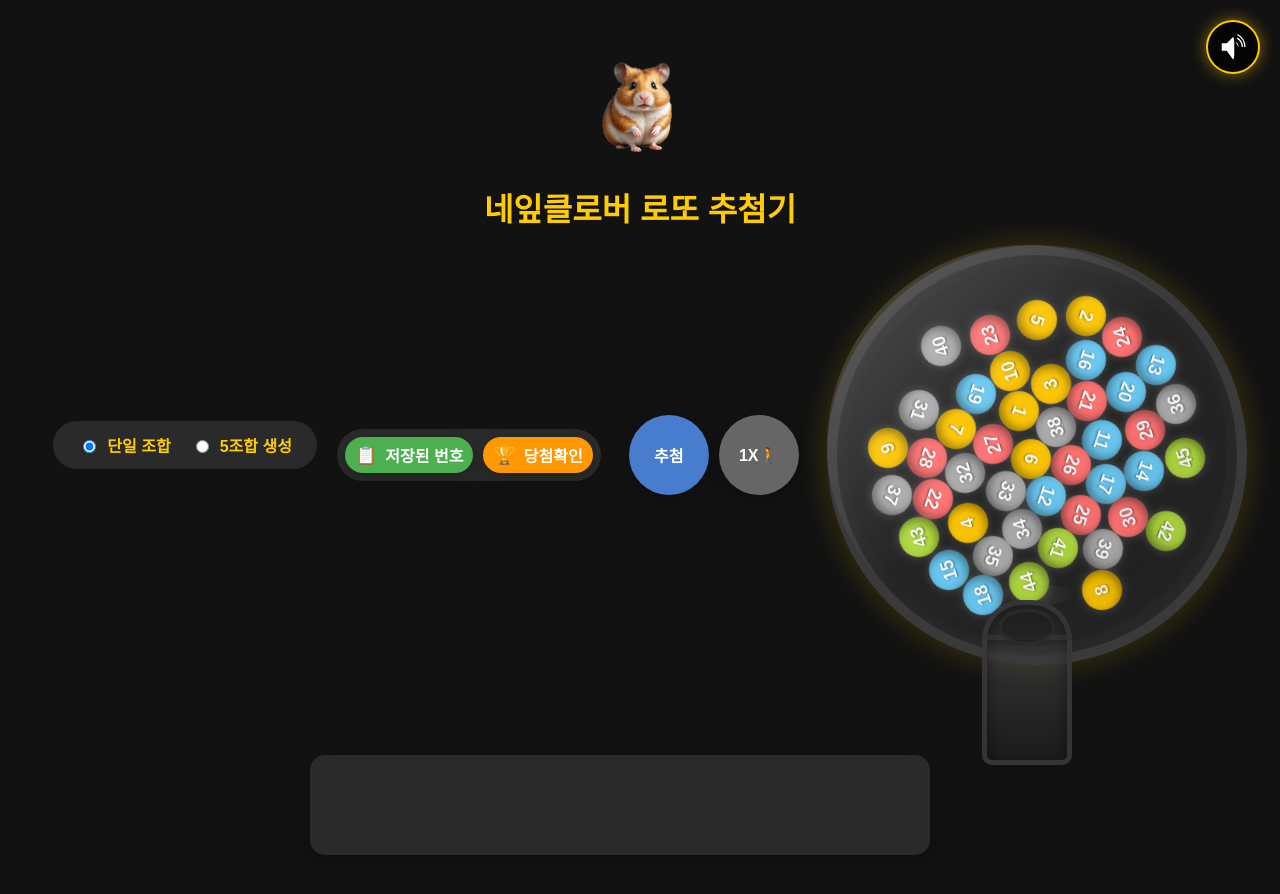
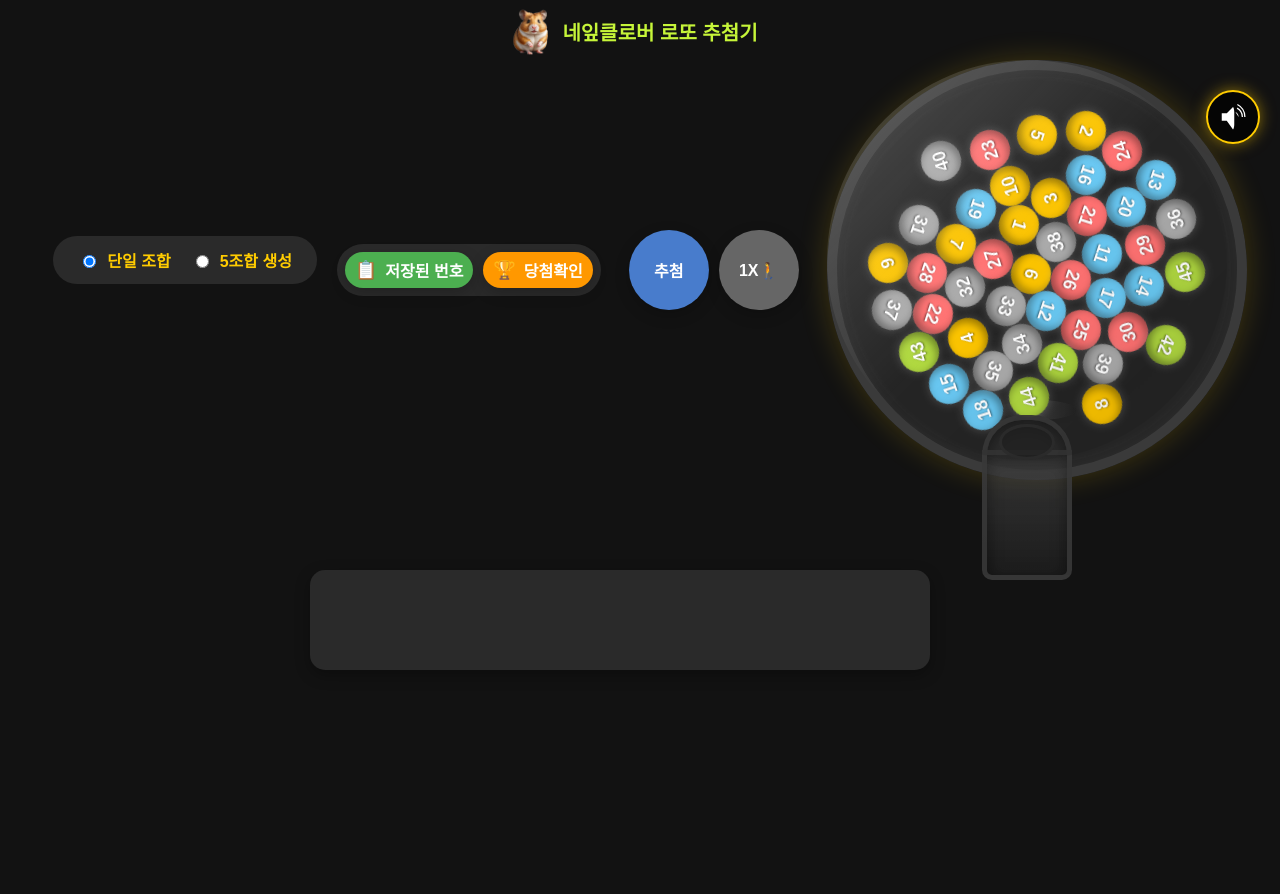
Before and after one commit to ramiteacher/ramiteacher.github.io, a Jekyll site: the page lottoq/index.html, which Jekyll copies as it is, in a window 1280 px wide. Shown: the top 894 px of the page. Built offline with Jekyll 4.4.1, drawn with Linux system fonts in a browser that asks for light colours.

Commit message:
lotto dpi fix

```diff
--- a/lottoq/index.html
+++ b/lottoq/index.html
@@ -84,10 +84,10 @@
 
 
 <body>
-    <br>
-      <!-- 수정된 로고: 가운데 정렬 및 클릭 시 메인(index.html)으로 이동 -->
-      <img class="logo" src="logo.png" style="display:block; margin:0 auto; cursor:pointer; max-width:none; height:120px; vertical-align:middle;" onclick="window.location.href='/'">
-    <h1>네잎클로버 로또 추첨기</h1>
+    <div class="logo-title-container">
+        <img class="logo" src="logo.png" onclick="window.location.href='/'">
+        <h1>네잎클로버 로또 추첨기</h1>
+      </div>
 
     <!-- 탑 메뉴 추가: 번호 선택기 + 저장된 번호 보기 버튼 -->
     <div class="top-menu">
--- a/lottoq/script.js
+++ b/lottoq/script.js
@@ -1328,6 +1328,10 @@ if (resultSets.length > 0) {
 }
 
 console.log('추첨 종료: 볼들이 바닥으로 가라앉습니다');
+ // **추가된 코드: 최하단으로 스크롤**
+ setTimeout(() => {
+    resultContainer.scrollIntoView({ behavior: 'smooth', block: 'end' });
+}, 500); // 결과가 모두 표시된 후 스크롤
 }
 
 // 모든 추첨 결과 일괄 저장 함수
--- a/lottoq/styles.css
+++ b/lottoq/styles.css
@@ -1,22 +1,42 @@
 body {
+    margin: 0;
+    padding: 0;
+    box-sizing: border-box;
+    overflow-x: hidden;
     font-family: 'Arial', sans-serif;
     background-color: #121212;
     color: white;
     display: flex;
     flex-direction: column;
     align-items: center;
-    justify-content: center;
-    padding: 2px;
+    justify-content: flex-start;
     min-height: 100vh;
+
+    background-image: none !important;
+    background-color: #121212 !important; /* 필요 시 원하는 색으로 변경 */
+}
+.logo-title-container {
+    display: flex;
+    align-items: center; /* 수직 가운데 정렬 */
+    justify-content: center; /* 가로 가운데 정렬 */
+    gap: 0px; /* 로고와 h1 사이 간격 조절 (원하면 0도 가능) */
     margin: 0;
-    overflow-x: hidden; /* 가로 스크롤 방지 */
-    box-sizing: border-box; /* 패딩이 너비에 포함되도록 설정 */
-}
+    padding: 0 20px 0 0;
+  }
 
+  .logo-title-container img.logo {
+    height: 60px;
+    cursor: pointer;
+    display: block;
+    margin: 0;
+  }
 h1 {
     text-align: center;
-    color: #ffcc00;
-    margin-bottom: 15px;
+    color: #c6f539;
+    margin: 6px 0 0 0;
+    padding: 0px 0;
+    font-size: 20px;
+    line-height: 1.2;
 }
 
 .lottery-machine {
@@ -441,6 +461,7 @@ button:disabled {
     right: 20px;
     background-color: rgba(0, 0, 0, 0.7);
     border-radius: 50%;
+    margin-top: 70px;
     width: 50px;
     height: 50px;
     display: flex;
@@ -713,7 +734,7 @@ button:disabled {
 /* 반응형 디자인을 위한 미디어 쿼리 수정 */
 @media screen and (max-width: 600px) {
     h1 {
-        font-size: 24px;
+        font-size: 20px;
     }
 
     .lottery-machine {
```
